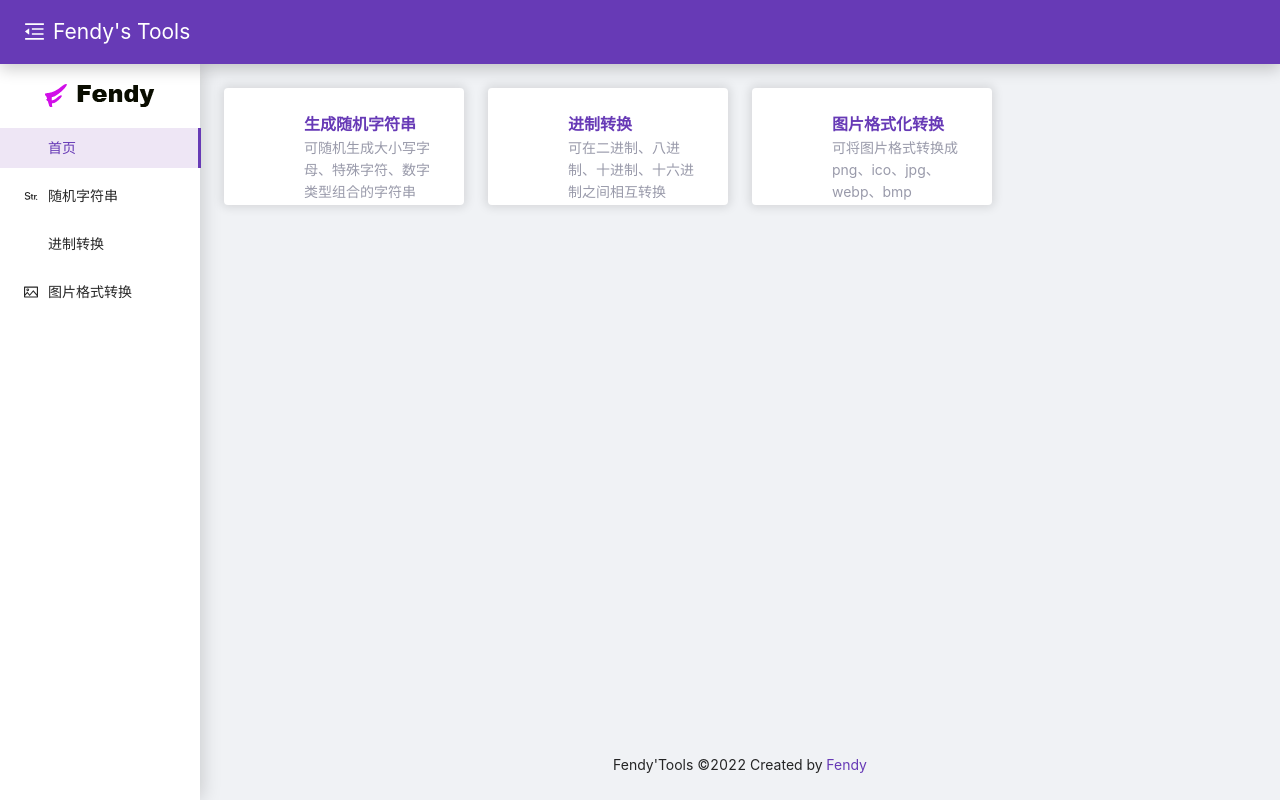
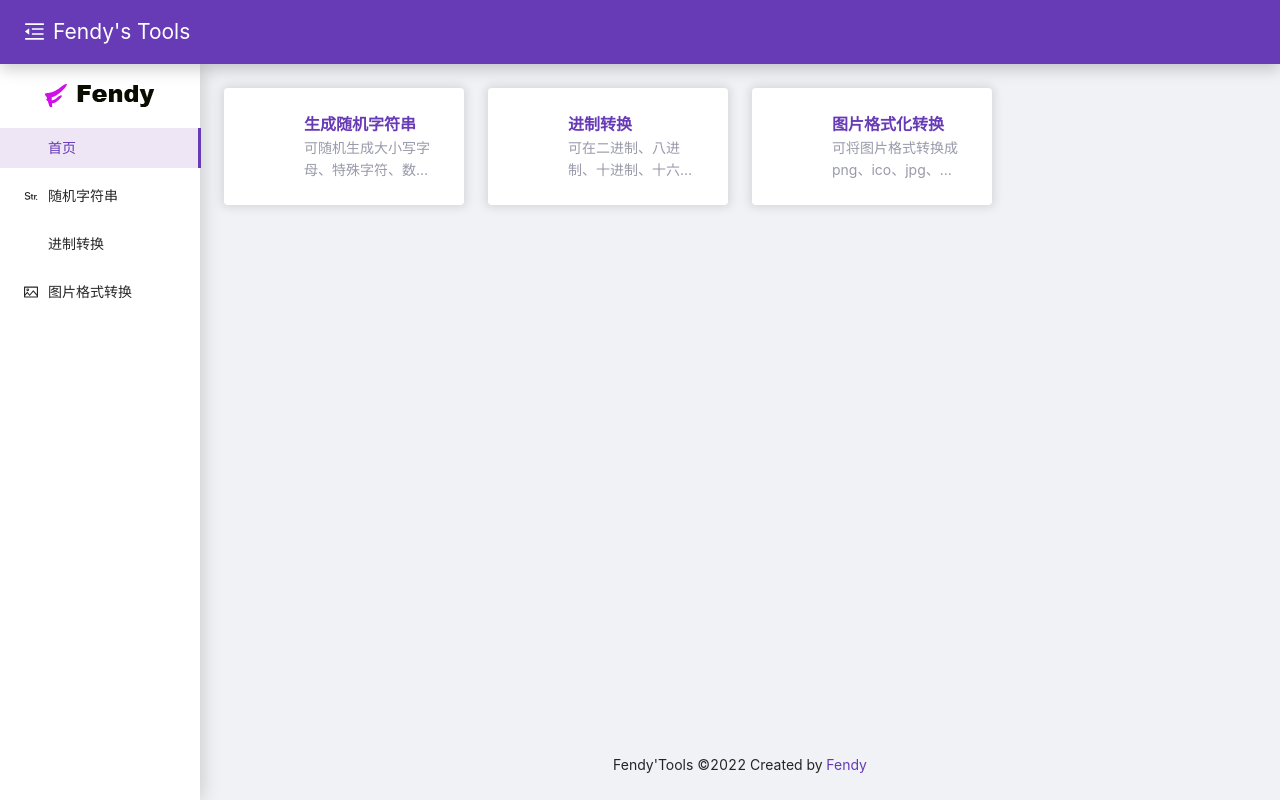
Before and after one commit to Fendy5/tool-react, a React (Create React App) app: page / in a window 1280 px wide. Built offline with nearby package versions, Linux system fonts and the light colour scheme.

Commit message:
feat: 💄修改首页应用卡片样式

```diff
--- a/src/pages/home/index.tsx
+++ b/src/pages/home/index.tsx
@@ -7,7 +7,7 @@ import React from 'react'
 import { useSetTitle } from 'utils'
 import { Col, Row } from 'antd'
 import { Card, MyIcon } from 'components/lib'
-import { NavLink } from 'react-router-dom'
+import { Link } from 'react-router-dom'
 import 'styles/_home.scss'
 
 export const Home = () => {
@@ -44,9 +44,9 @@ export const Home = () => {
             <Card className={'home'}>
               {i.icon}
               <div className={'pl-8'}>
-                <NavLink className={'pb-8'} replace to={i.url}>
+                <Link className={'pb-8'} replace to={i.url}>
                   {i.name}
-                </NavLink>
+                </Link>
                 <p>{i.desc}</p>
               </div>
             </Card>
--- a/src/styles/_home.scss
+++ b/src/styles/_home.scss
@@ -5,9 +5,15 @@
     font-weight: bold;
   }
   & p {
-    height: 44px;
+    //height: 44px;
     margin-bottom: 0;
     font-size: 14px;
-    color: #999aaa
+    color: #999aaa;
+
+    overflow : hidden;
+    text-overflow: ellipsis;
+    display: -webkit-box;
+    -webkit-line-clamp: 2;
+    -webkit-box-orient: vertical;
   }
 }
```
